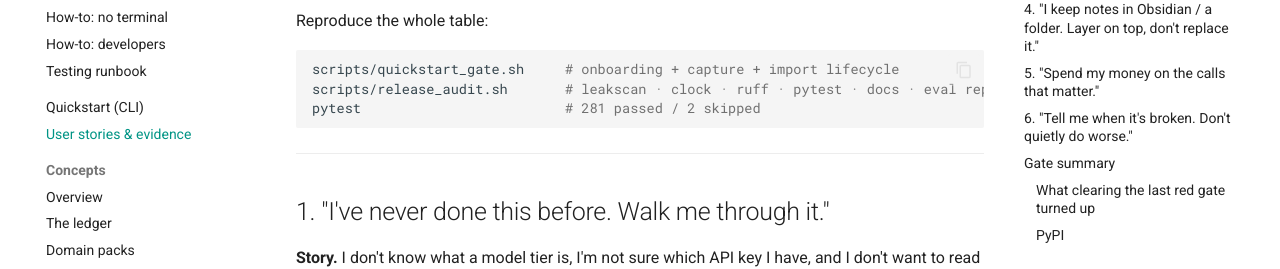
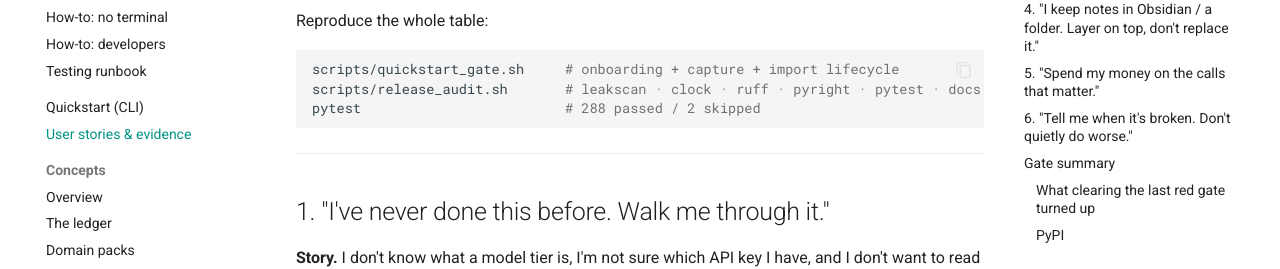
Before and after one commit to finnqiao/domain_foundry, an MkDocs documentation site: the page built from docs/USER_STORIES.md, in a window 1280 px wide and 900 px high. Shown: the part 264-533 px from the top of the window. Built offline with MkDocs 1.6.1 and Material for MkDocs 9.7.7, drawn with Linux system fonts in a browser that asks for light colours; comment, search, counter and statistics services are not loaded; some of the changed text lies outside the part shown.

Commit message:
docs: sync gate counts to 288 tests / 9-step audit / green CI
Co-Authored-By: Claude Opus 5 (1M context) <noreply@anthropic.com>
Claude-Session: https://claude.ai/code/session_019DmdwFzAkpJd2a3GRuuyYz

````diff
--- a/docs/USER_STORIES.md
+++ b/docs/USER_STORIES.md
@@ -8,8 +8,8 @@ Reproduce the whole table:
 
 ```bash
 scripts/quickstart_gate.sh     # onboarding + capture + import lifecycle
-scripts/release_audit.sh       # leakscan · clock · ruff · pytest · docs · eval replay
-pytest                         # 281 passed / 2 skipped
+scripts/release_audit.sh       # leakscan · clock · ruff · pyright · pytest · docs · eval replay
+pytest                         # 288 passed / 2 skipped
 ```
 
 ---
@@ -249,7 +249,7 @@ the type errors themselves:
   MCP / Telegram / hermes-agent proofs under `adapters/*/tests/` were never
   collected by a bare `pytest` or by CI — the same three proofs that had once
   been green on a no-op. They are in `testpaths` now, which is where the jump
-  from 281 to 287 tests comes from.
+  from 281 to 288 tests comes from.
 
 Turning the gates green surfaced **three real bugs that no green local run could
 have shown**, each in a different blind spot:
````
Also changed, not shown: LAUNCH_CHECKLIST.md (+1 -1 lines), README.md (+6 -5 lines).
